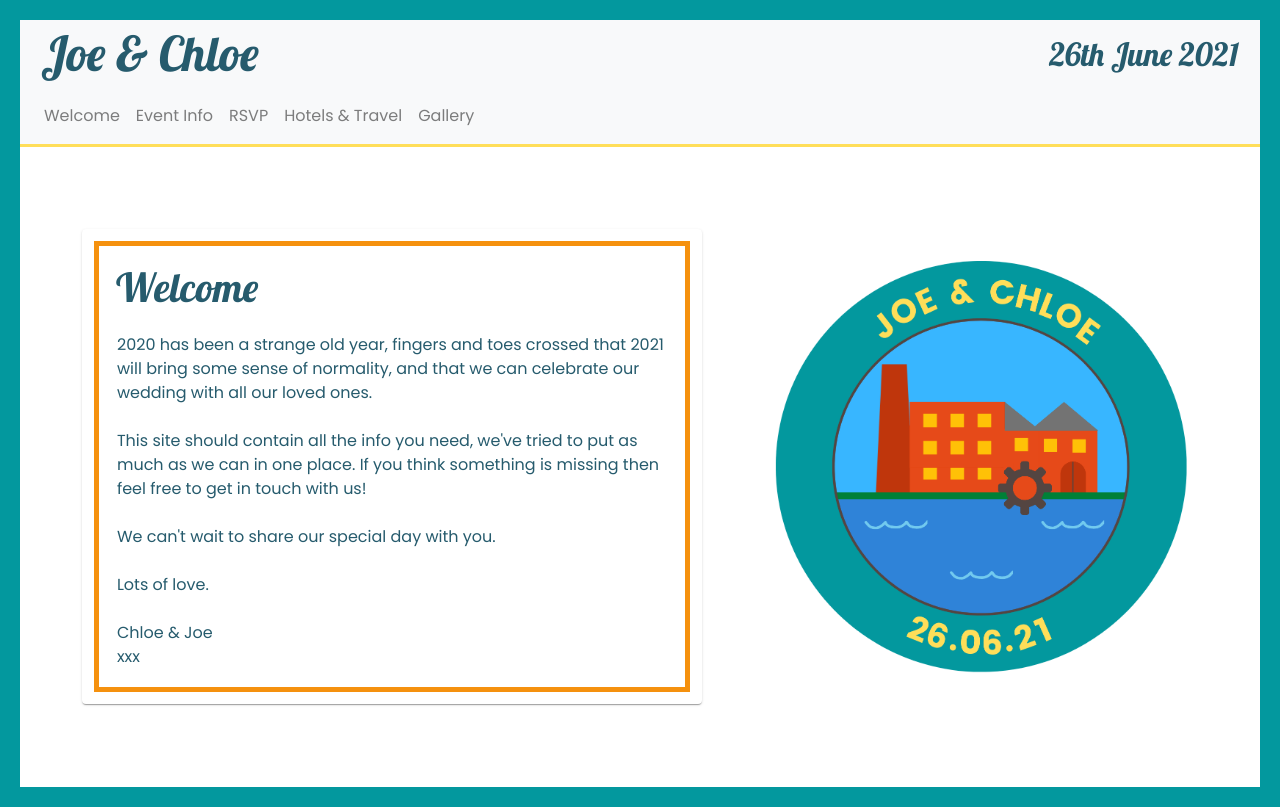
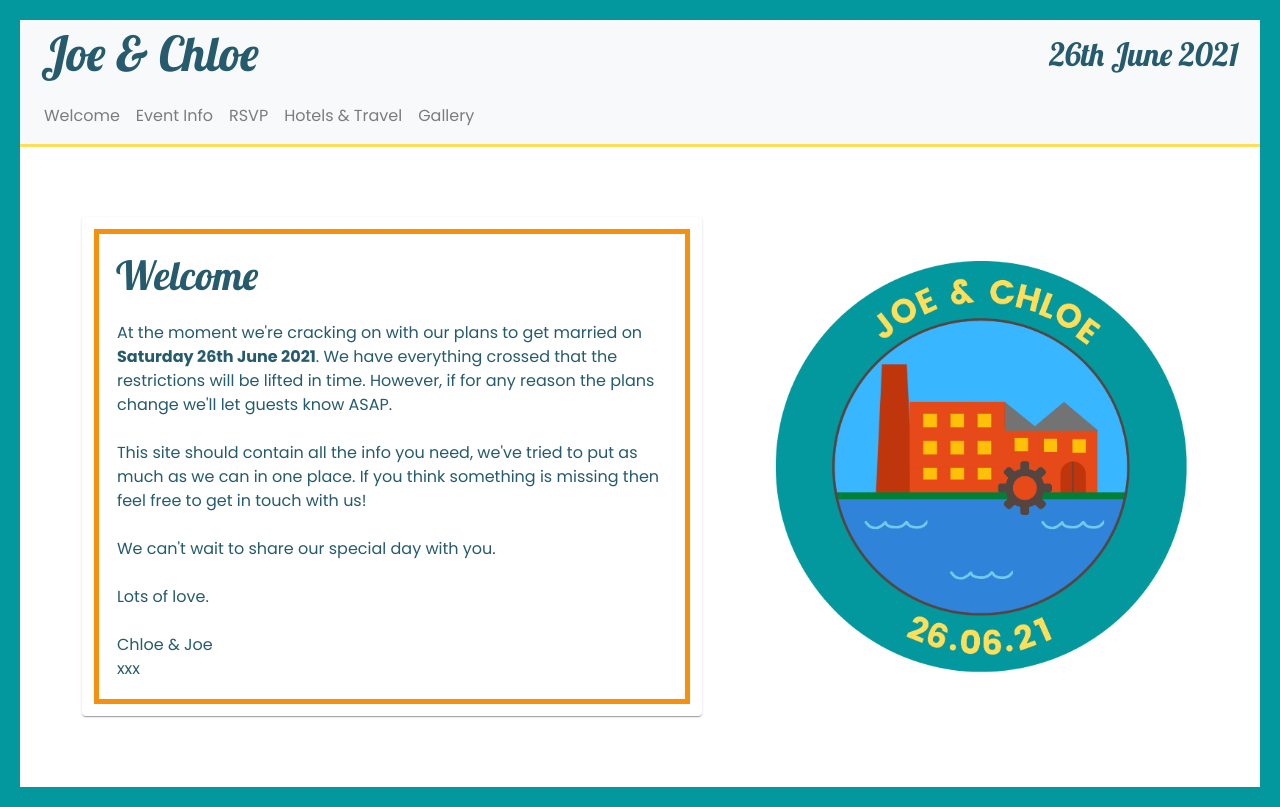
Before and after one commit to clo2202/wedding-fe, a React (Create React App) app: page / in a window 1280 px wide. Built offline with nearby package versions, Linux system fonts and the light colour scheme; no server answers; sample sign-in values are in the browser's storage; what react-add-to-calendar-hoc would draw is missing.

Commit message:
tweak text to reflect restrictions

```diff
--- a/src/pages/event/Event.js
+++ b/src/pages/event/Event.js
@@ -20,14 +20,11 @@ const Event = () => {
       <section className={styles.details}>
         <h5>The Ceremony</h5>
         <p>
-          Due to a registrar misshap, we will officially be getting married on
-          Friday June 25th, the day before the big party. We do not expect any
-          of our guests to take extra time off for the 'official' ceremony, but
-          if you're in the Leeds area on Friday afternoon you're more than
-          welcome to come along. Message one of us for more details.
+          Due to a registrar misshap, we will "officially" be getting married on
+          Friday June 25th, the day before the big party.
           <br />
           <br />
-          We'll be re-enacting the 'I do's' on Saturday so nobody misses out.
+          But we'll be re-enacting the "I dos" on Saturday so nobody misses out.
         </p>
         <h5>Dress Code</h5>
         <p>
--- a/src/pages/rsvp/Rsvp.js
+++ b/src/pages/rsvp/Rsvp.js
@@ -62,7 +62,7 @@ const Rsvp = () => {
       <h1>RSVP</h1>
       <p>
         Please complete the form below to let us know if you can make it to the
-        wedding.
+        wedding on <b>Saturday 26th June</b>.
       </p>
       <Card className={styles.formContainer}>
         <form className={styles.form} onSubmit={handleFormSubmit}>
--- a/src/pages/welcome/Welcome.js
+++ b/src/pages/welcome/Welcome.js
@@ -13,9 +13,11 @@ const Welcome = () => {
           <div className={styles.card}>
             <h1>Welcome</h1>
             <p>
-              2020 has been a strange old year, fingers and toes crossed that
-              2021 will bring some sense of normality, and that we can celebrate
-              our wedding with all our loved ones. <br />
+              At the moment we're cracking on with our plans to get married on{" "}
+              <b>Saturday 26th June 2021</b>. We have everything crossed that
+              the restrictions will be lifted in time. However, if for any
+              reason the plans change we'll let guests know ASAP.
+              <br />
               <br />
               This site should contain all the info you need, we've tried to put
               as much as we can in one place. If you think something is missing
@@ -35,7 +37,7 @@ const Welcome = () => {
           </div>
         </Card>
       </section>
-        <img src={image} alt="Chloe & Joe" />
+      <img src={image} alt="Chloe & Joe" />
     </div>
   );
 };
```
